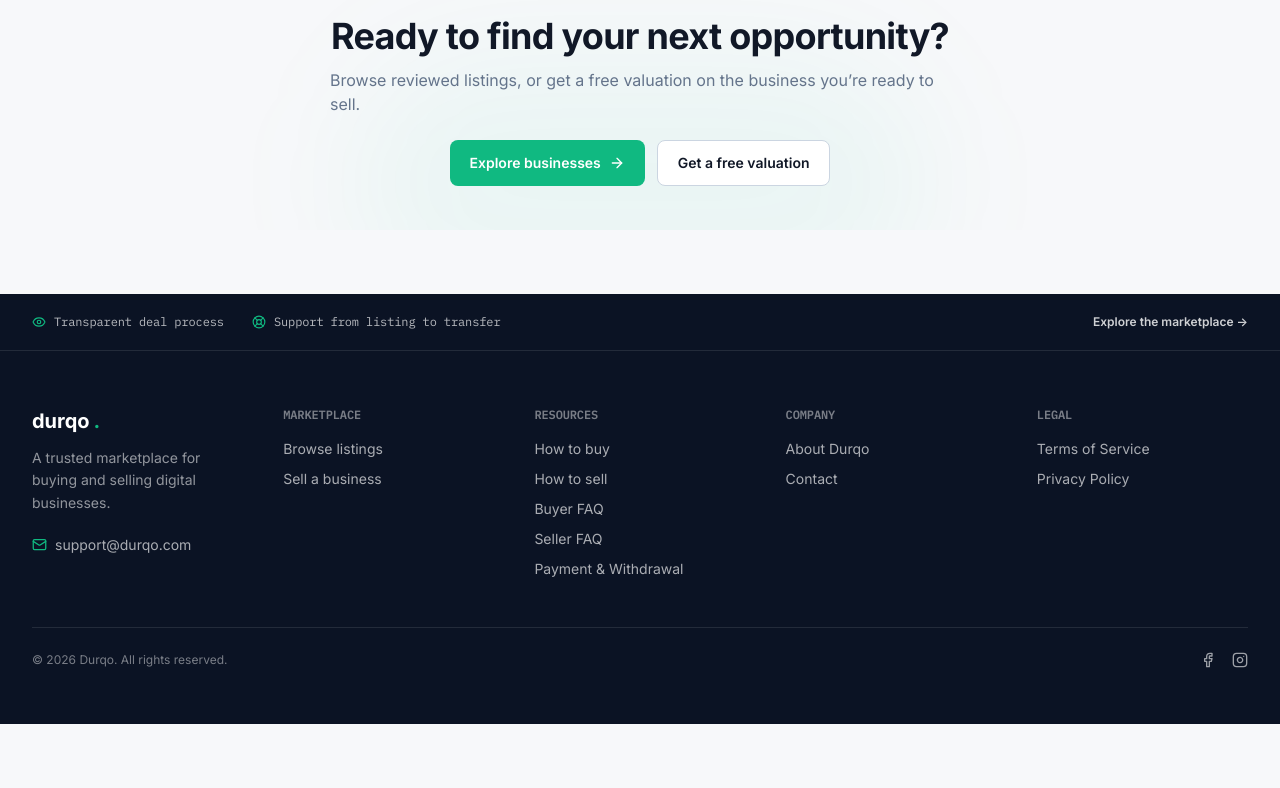
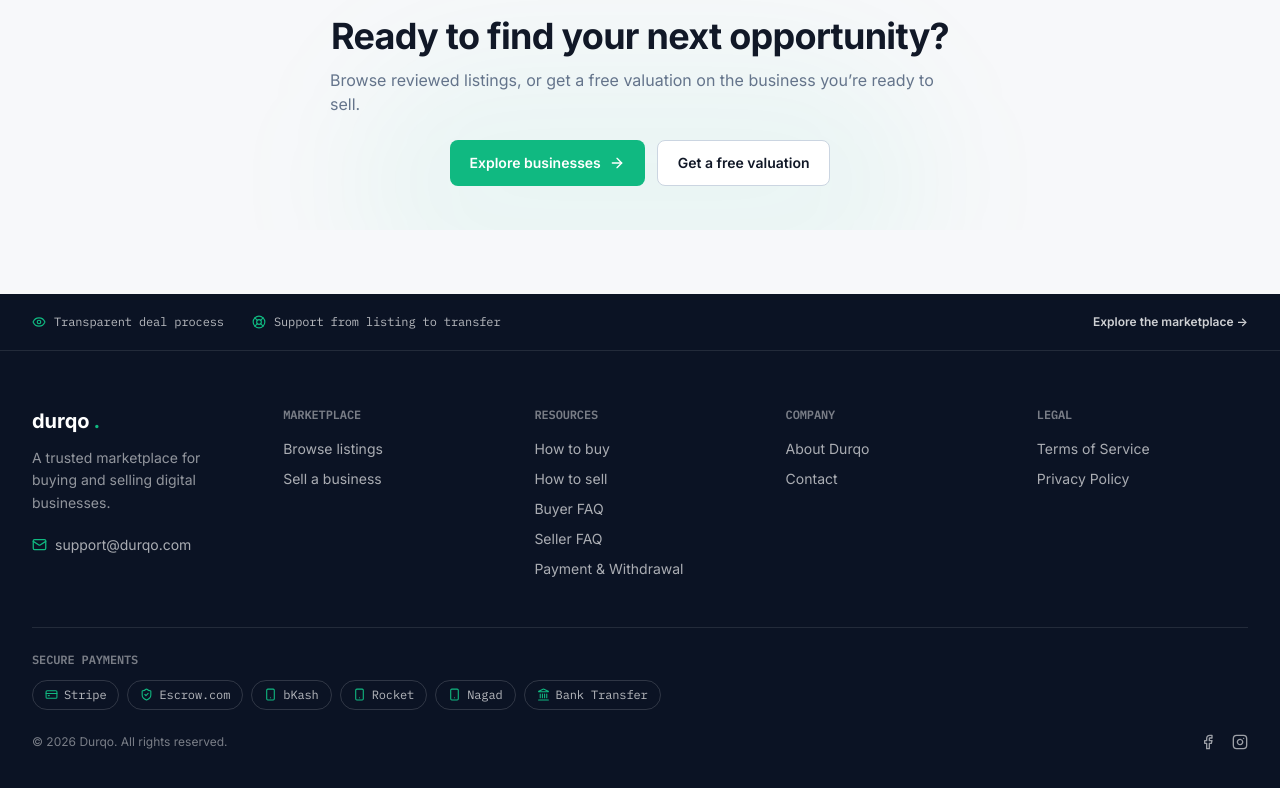
Before and after one commit to mdmanirmia/durqo-app, a Next.js app: page / in a window 1280 px wide. Shown: the part 3590-4378 px from the top of the page. Before the commit the page ends 4314 px from the top, so only its background shows below. Built offline with nearby package versions, Linux system fonts and the light colour scheme; no server answers; the database is empty.

Commit message:
Add secure-payments trust badges to footer

```diff
--- a/src/components/Footer.tsx
+++ b/src/components/Footer.tsx
@@ -2,13 +2,31 @@
 
 import Link from "next/link";
 import { usePathname } from "next/navigation";
-import { Eye, LifeBuoy, Mail } from "lucide-react";
+import { Eye, LifeBuoy, Mail, CreditCard, ShieldCheck, Smartphone, Landmark } from "lucide-react";
 import Container from "./ui/Container";
 import { FacebookIcon, InstagramIcon } from "./icons/SocialIcons";
 
 function ColumnHeading({ children }: { children: React.ReactNode }) {
   return <h4 className="mono mb-4 text-xs font-semibold uppercase tracking-wider text-white/45">{children}</h4>;
 }
+
+// Sep 14, 2026: sitewide trust-badge row for the real payment rails Durqo
+// actually supports today (see /payments and claude/sslcommerz-bdt-
+// confirmation-and-payment-breakdown-addendum.md) — Stripe is live as of
+// the Sep 2026 live-mode cutover (claude/stripe-live-mode-setup-addendum.md),
+// Escrow.com is a genuine third-party escrow option, and bKash/Rocket/Nagad/
+// Bank transfer all run through the live SSLCommerz rail for Bangladeshi
+// buyers. Deliberately plain lucide icons + text, not scraped/embedded
+// brand logo art, matching how /payments (BUYER_METHODS) already presents
+// these same six rails — no third-party trademarked graphics in the repo.
+const PAYMENT_BADGES = [
+  { icon: CreditCard, label: "Stripe" },
+  { icon: ShieldCheck, label: "Escrow.com" },
+  { icon: Smartphone, label: "bKash" },
+  { icon: Smartphone, label: "Rocket" },
+  { icon: Smartphone, label: "Nagad" },
+  { icon: Landmark, label: "Bank Transfer" },
+];
 
 // Sep 6, 2026: "Every deal held in escrow" / "Payments secured by Stripe"
 // were removed — Stripe Checkout currently runs on test-mode keys only (see
@@ -125,7 +143,21 @@ export default function Footer() {
           </div>
         </div>
 
-        <div className="mt-12 flex flex-wrap items-center justify-between gap-3 border-t border-white/10 pt-6 text-xs text-white/45">
+        <div className="mt-12 border-t border-white/10 pt-6">
+          <p className="mono mb-3 text-xs font-semibold uppercase tracking-wider text-white/45">Secure payments</p>
+          <div className="flex flex-wrap items-center gap-2">
+            {PAYMENT_BADGES.map(({ icon: Icon, label }) => (
+              <span
+                key={label}
+                className="mono flex items-center gap-1.5 rounded-full border border-white/15 px-3 py-1.5 text-xs text-white/70"
+              >
+                <Icon size={13} className="text-brand" />
+                {label}
+              </span>
+            ))}
+          </div>
+
+          <div className="mt-6 flex flex-wrap items-center justify-between gap-3 text-xs text-white/45">
             <p>&copy; {new Date().getFullYear()} Durqo. All rights reserved.</p>
             <div className="flex items-center gap-4">
               <a
@@ -148,6 +180,7 @@ export default function Footer() {
               </a>
             </div>
           </div>
+        </div>
       </Container>
     </footer>
   );
```
Lines whose indentation alone changed are shown as unchanged.
